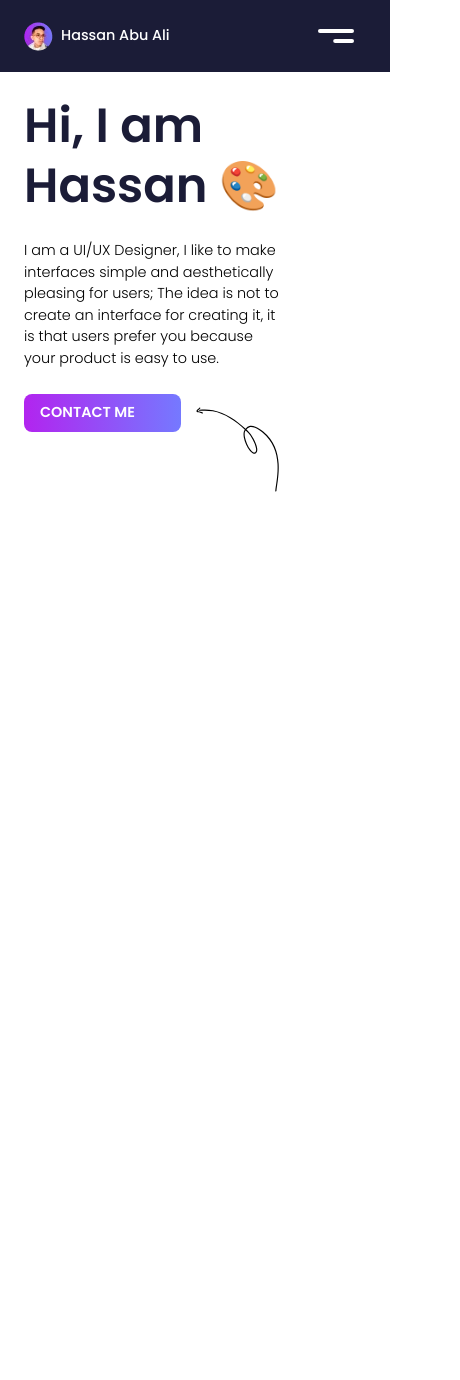
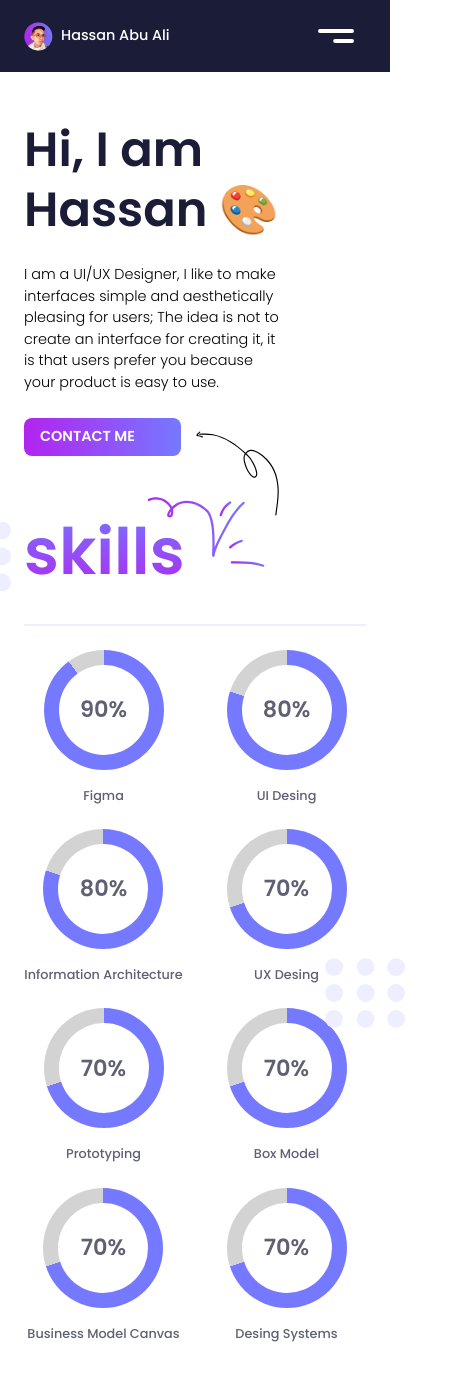
Before and after one commit to jrazap/5d, a React (Vite) app: page / in a window 390 px wide. Shown: the top 1380 px of the page, 460 px wide, since content can reach past the window. Before the commit the page ends 844 px from the top, so only its background shows below. Built offline with nearby package versions, Linux system fonts and the light colour scheme; some icons are missing.

Commit message:
Add Skills Section

```diff
--- a/src/App.jsx
+++ b/src/App.jsx
@@ -1,4 +1,5 @@
 import Banner from "./components/includes/Banner";
+import Skills from "./components/includes/Skills";
 import Header from "./components/layout/Header";
 
 function App() {
@@ -6,6 +7,7 @@ function App() {
     <>
       <Header />
       <Banner />
+      <Skills />
     </>
   );
 }
--- /dev/null
+++ b/src/components/includes/Skills.jsx
@@ -0,0 +1,103 @@
+import { useEffect } from "react";
+
+const Skill = ({ label, percent }) => {
+  return (
+    <div className="bg-white flex flex-col justify-center items-center gap-3">
+      <div
+        className="circular-progress flex-centered rounded-[50%] w-[var(--progress-bar-width)] h-[var(--progress-bar-height)]"
+        data-inner-circle-color="white"
+        data-percentage={percent}
+        data-progress-color="#7579FF"
+        data-bg-color="lightgrey"
+      >
+        <div className="inner-circle absolute lg:w-[calc(var(--progress-bar-width)-50px)] lg:h-[calc(var(--progress-bar-height)-50px)] bg-white rounded-[50%] md:w-[calc(var(--progress-bar-width)-30px)] md:h-[calc(var(--progress-bar-height)-30px)] sm:w-[calc(var(--progress-bar-width)-30px)] sm:h-[calc(var(--progress-bar-height)-30px)]"></div>
+        <p className="text-blackcoral relative text-2xl font-semibold percentage sm:text-lg">
+          0%
+        </p>
+      </div>
+      <p className="text-blackcoral relative text-sm font-medium sm:text-xs text-center oneline">
+        {label}
+      </p>
+    </div>
+  );
+};
+
+const Skills = () => {
+  const skills = [
+    {
+      label: "Figma",
+      percent: 90,
+    },
+    {
+      label: "UI Desing",
+      percent: 80,
+    },
+    {
+      label: "Information Architecture",
+      percent: 80,
+    },
+    {
+      label: "UX Desing",
+      percent: 70,
+    },
+    {
+      label: "Prototyping",
+      percent: 70,
+    },
+    {
+      label: "Box Model",
+      percent: 70,
+    },
+    {
+      label: "Business Model Canvas",
+      percent: 70,
+    },
+    {
+      label: "Desing Systems",
+      percent: 70,
+    },
+  ];
+
+  const rollProgress = () => {
+    const circularProgress = document.querySelectorAll(".circular-progress");
+    Array.from(circularProgress).forEach((progressBar) => {
+      const progressValue = progressBar.querySelector(".percentage");
+      let startValue = 0,
+        endValue = Number(progressBar.getAttribute("data-percentage")),
+        speed = 50,
+        progressColor = progressBar.getAttribute("data-progress-color");
+
+      const progress = setInterval(() => {
+        startValue++;
+        progressValue.textContent = `${startValue}%`;
+
+        progressBar.style.background = `conic-gradient(${progressColor} ${
+          startValue * 3.6
+        }deg,${progressBar.getAttribute("data-bg-color")} 0deg)`;
+        if (startValue === endValue) {
+          clearInterval(progress);
+        }
+      }, speed);
+    });
+  };
+
+  useEffect(() => {
+    rollProgress();
+  });
+
+  return (
+    <section className="section skills relative">
+      <div className="container">
+        <h2 className="section-title">skills</h2>
+        <hr className="border border-aliceblue my-4" />
+        <div className="skills-container grid lg:grid-cols-4 md:grid-cols-3 sm:grid-cols-2 gap-4 place-items-center">
+          {skills.map((skill, index) => (
+            <Skill key={index} label={skill.label} percent={skill.percent} />
+          ))}
+        </div>
+      </div>
+    </section>
+  );
+};
+
+export default Skills;
--- a/src/global.css
+++ b/src/global.css
@@ -13,7 +13,7 @@
 
 @layer components {
   .section {
-    @apply my-4;
+    @apply my-6;
   }
 
   .container {
@@ -26,6 +26,13 @@
 
   .oneline {
     @apply overflow-hidden text-ellipsis text-nowrap;
+  }
+
+  .section-title {
+    @apply text-[64px] font-semibold relative;
+    background: -webkit-linear-gradient(90deg, #b224ef 0%, #7579ff 100%);
+    -webkit-background-clip: text;
+    -webkit-text-fill-color: transparent;
   }
 }
 
@@ -61,7 +68,7 @@ Header
   @media (max-width: 991px) {
     .menu {
       display: none !important;
-      inline-size: 250px !important;
+      inline-size: 200px !important;
       justify-content: flex-start !important;
       align-items: flex-start !important;
       @apply start-[0];
@@ -99,7 +106,7 @@ Banner
     .banner .hero-text span::after {
       @apply w-[50px] h-[50px];
     }
-    .banner .banner-btn::after{
+    .banner .banner-btn::after {
       @apply w-[7rem] h-[7rem];
     }
   }
@@ -111,7 +118,7 @@ Banner
       background-size: contain;
     }
     .banner::before {
-      @apply absolute content-[""] w-[270px] h-[70px] bottom-[0] start-[0] ;
+      @apply absolute content-[""] w-[270px] h-[70px] bottom-[0] start-[0];
       background: url("./assets/banner/sm-dots.svg") no-repeat;
       background-size: contain;
     }
@@ -129,3 +136,46 @@ Banner
     }
   }
 }
+
+/* ===============================================
+Skills
+=============================================== */
+
+@layer components {
+  .skills::after {
+    @apply absolute content-[""] w-[140px] h-[70px] top-[50%] end-[0] translate-x-[50%] translate-y-[50%];
+    background: url("./assets/skills/sm-dots.svg") no-repeat;
+    background-size: contain;
+  }
+  .skills .section-title::after {
+    @apply absolute content-[""] w-[150px] h-[70px] top-[0] -translate-x-[25%] -translate-y-[10%];
+    background: url("./assets/skills/title-clash.svg") no-repeat;
+    background-size: contain;
+  }
+  .skills .section-title::before {
+    @apply absolute content-[""] w-[140px] h-[70px] top-[0] -translate-x-[70%] translate-y-[25%];
+    background: url("./assets/skills/sm-dots.svg") no-repeat;
+    background-size: contain;
+  }
+
+  @media (min-width: 992px) {
+    :root {
+      --progress-bar-width: 200px;
+      --progress-bar-height: 200px;
+    }
+  }
+
+  @media screen and (max-width: 991px) {
+    :root {
+      --progress-bar-width: 150px;
+      --progress-bar-height: 150px;
+    }
+  }
+
+  @media screen and (max-width: 480px) {
+    :root {
+      --progress-bar-width: 120px;
+      --progress-bar-height: 120px;
+    }
+  }
+}
--- a/tailwind.config.js
+++ b/tailwind.config.js
@@ -43,6 +43,8 @@ export default {
         negrolineal: "#1b1c37",
         lightblue: "#7579FF",
         purple: "#b224ef",
+        aliceblue:"#EDEEFF",
+        blackcoral:"#5F6073"
       },
     },
   },
```
Also changed, not shown: src/assets/skills/sm-dots.svg (added).
